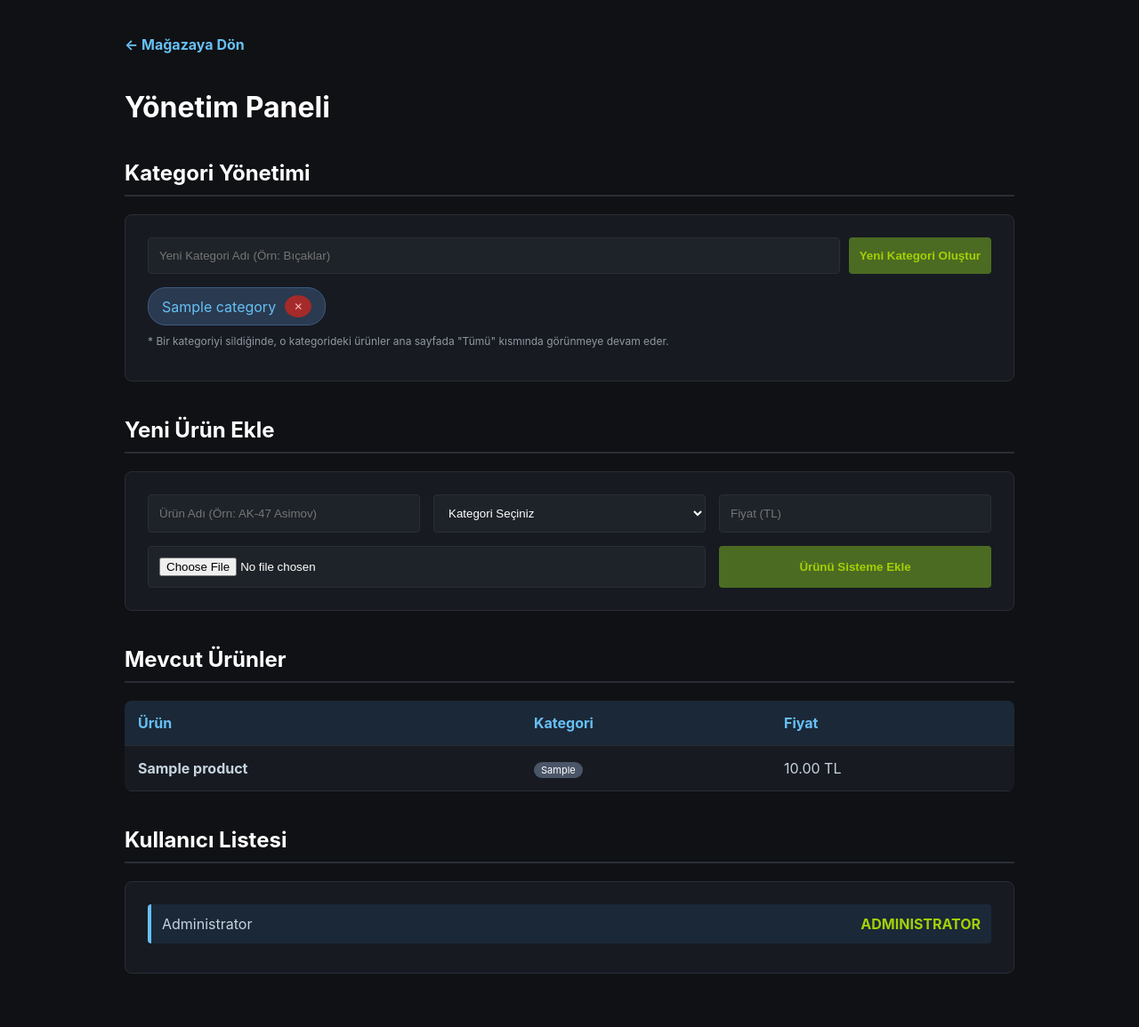
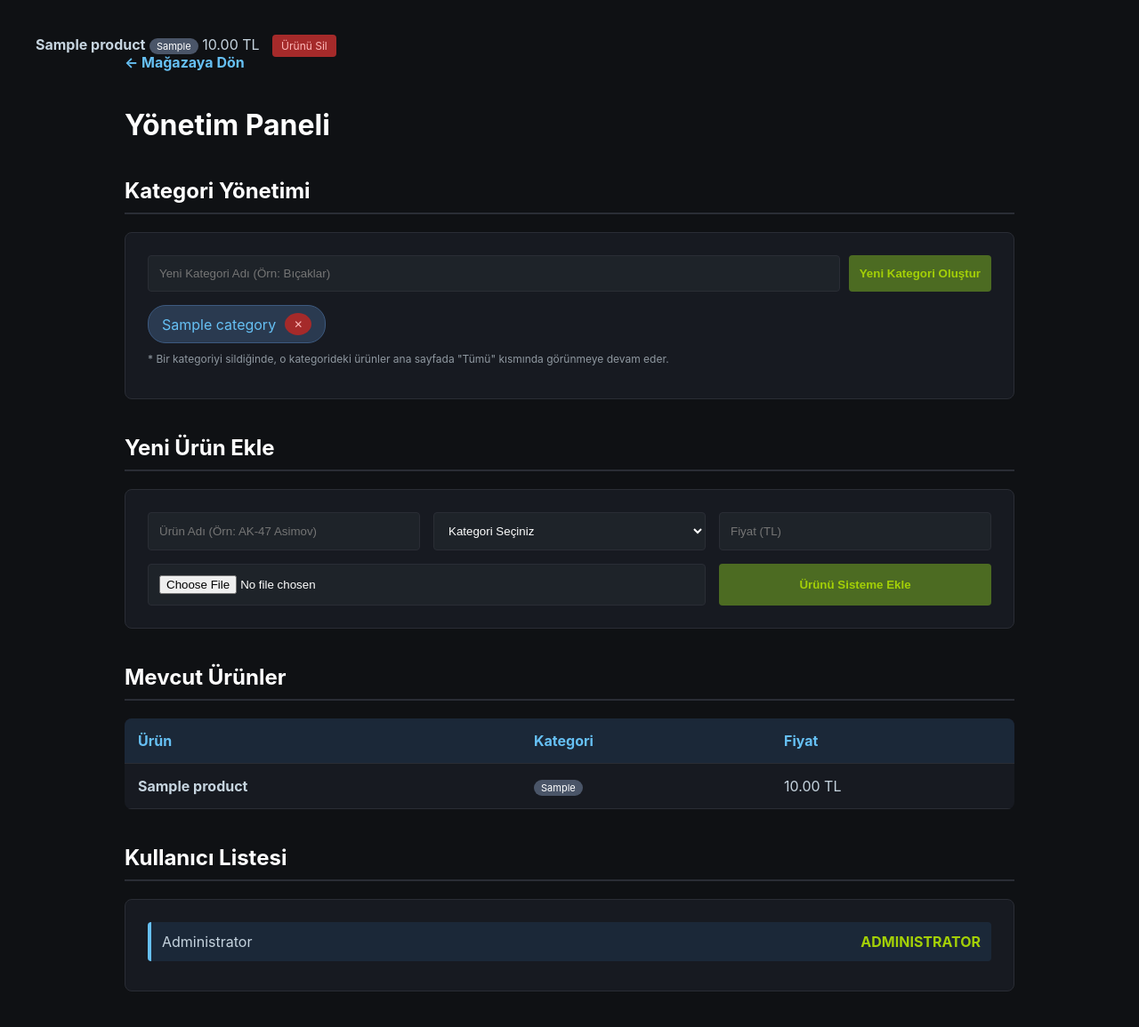
Before and after one commit to yetenozkan4/RexGlobal, a Flask app: page /admin in a window 1280 px wide. Shown: the whole page at 89% size. Before the commit the page ends 1095 px from the top, so only its background shows below. Run offline with Flask 3, Linux system fonts and the light colour scheme; the visitor is signed in with stand-in values (Sample User, id 1); data comes from the database, SQL or seed files in the repository; tables that the repository leaves empty hold one stand-in row (values such as "Sample post").

Commit message:
Update admin.html

```diff
--- a/templates/admin.html
+++ b/templates/admin.html
@@ -36,6 +36,21 @@
     </style>
 </head>
 <body>
+    {% for p in products %}
+<tr>
+    <td><strong>{{ p.name }}</strong></td>
+    <td><span class="badge">{{ p.category }}</span></td>
+    <td>{{ "{:,.2f}".format(p.price) }} TL</td>
+    <td>
+        <a href="/admin/delete_product/{{ p.id }}"
+           class="btn-danger"
+           style="text-decoration:none; padding:5px 10px; border-radius:4px;"
+           onclick="return confirm('Bu ürünü kalıcı olarak silmek istediğine emin misin kanka?')">
+           Ürünü Sil
+        </a>
+    </td>
+</tr>
+{% endfor %}
     <div class="admin-container">
         <a href="/" class="back-btn">← Mağazaya Dön</a>
         <h1>Yönetim Paneli</h1>
```
